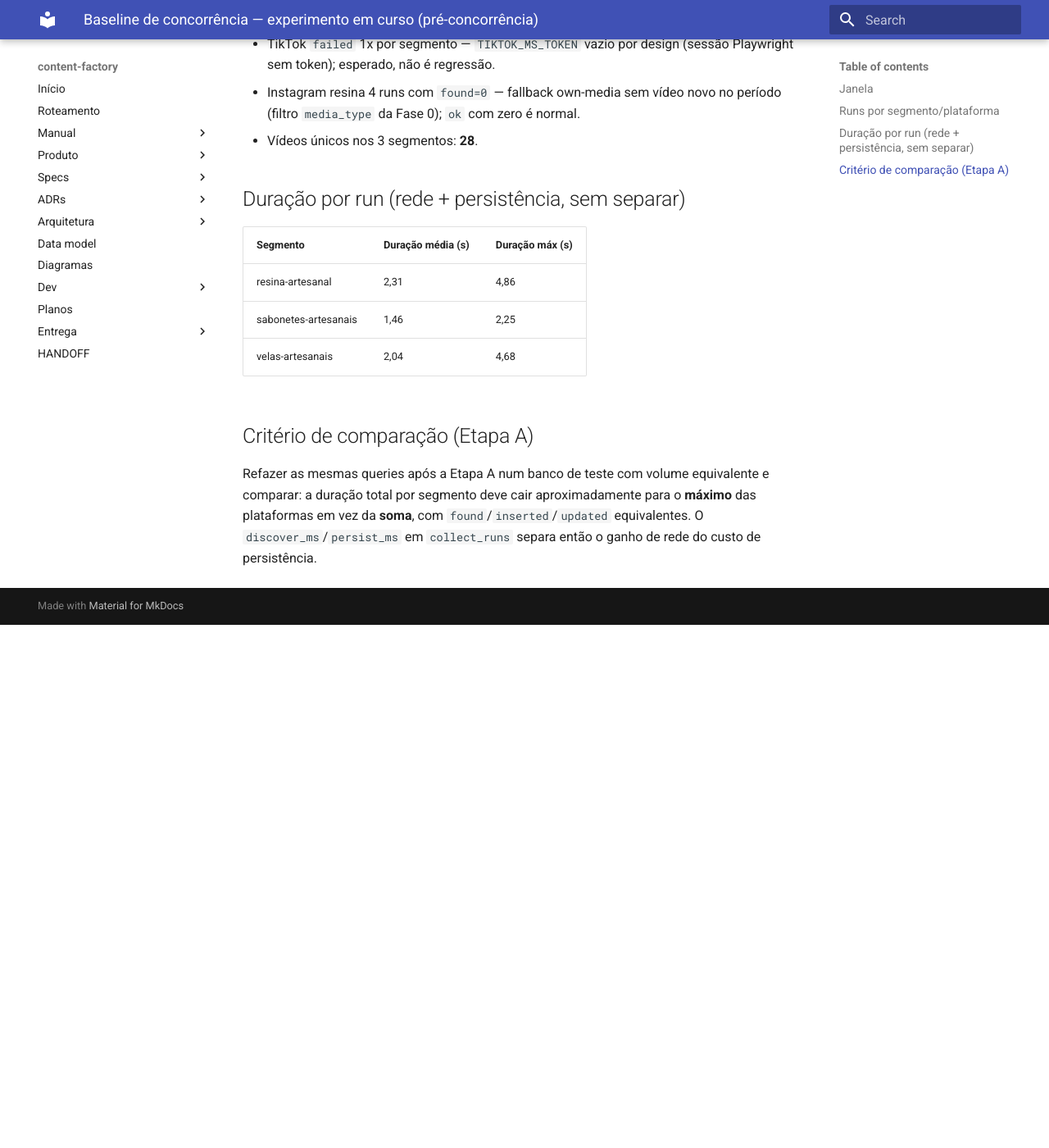
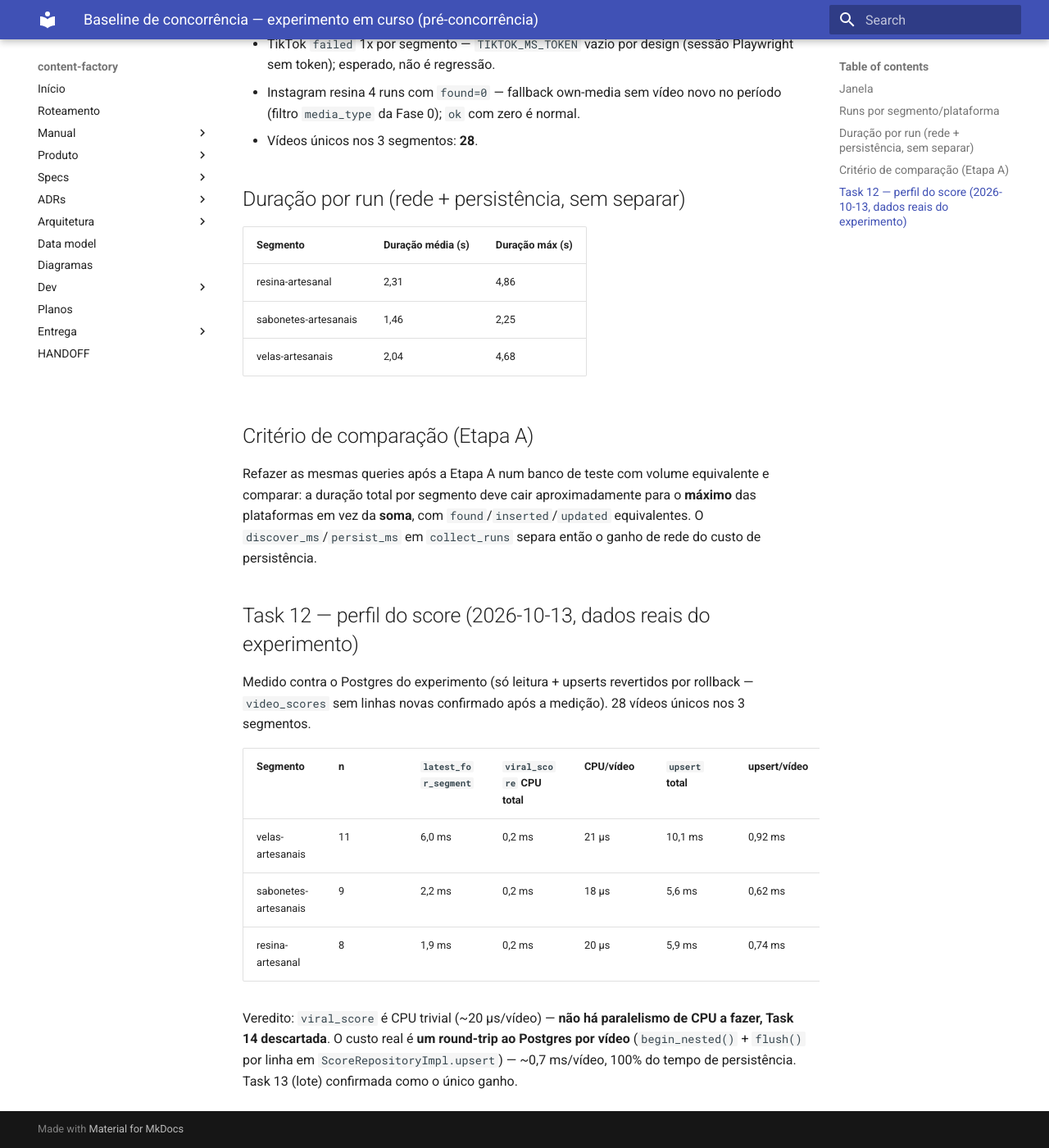
Before and after one commit to leonardodg/content-factory, an MkDocs documentation site: the page built from docs/manual/baseline-concorrencia.md, in a window 1280 px wide and 1400 px high, scrolled down 1601 px. Shown: the whole window at 82% size. Built offline with MkDocs 1.6.1 and Material for MkDocs 9.7.7, drawn with Linux system fonts in a browser that asks for light colours; before the commit the page ends 2363 px from its top, so only the background shows below that.

Commit message:
fix(tests): teste partial do score envenena add_all no caminho em lote (Task 13) + baseline Task 12

```diff
--- a/docs/manual/baseline-concorrencia.md
+++ b/docs/manual/baseline-concorrencia.md
@@ -56,3 +56,21 @@ equivalente e comparar: a duração total por segmento deve cair
 aproximadamente para o **máximo** das plataformas em vez da **soma**, com
 `found`/`inserted`/`updated` equivalentes. O `discover_ms`/`persist_ms` em
 `collect_runs` separa então o ganho de rede do custo de persistência.
+
+## Task 12 — perfil do score (2026-10-13, dados reais do experimento)
+
+Medido contra o Postgres do experimento (só leitura + upserts revertidos
+por rollback — `video_scores` sem linhas novas confirmado após a medição).
+28 vídeos únicos nos 3 segmentos.
+
+| Segmento | n | `latest_for_segment` | `viral_score` CPU total | CPU/vídeo | `upsert` total | upsert/vídeo |
+| --- | --- | --- | --- | --- | --- | --- |
+| velas-artesanais | 11 | 6,0 ms | 0,2 ms | 21 µs | 10,1 ms | 0,92 ms |
+| sabonetes-artesanais | 9 | 2,2 ms | 0,2 ms | 18 µs | 5,6 ms | 0,62 ms |
+| resina-artesanal | 8 | 1,9 ms | 0,2 ms | 20 µs | 5,9 ms | 0,74 ms |
+
+Veredito: `viral_score` é CPU trivial (~20 µs/vídeo) — **não há
+paralelismo de CPU a fazer, Task 14 descartada**. O custo real é **um
+round-trip ao Postgres por vídeo** (`begin_nested()` + `flush()` por linha
+em `ScoreRepositoryImpl.upsert`) — ~0,7 ms/vídeo, 100% do tempo de
+persistência. Task 13 (lote) confirmada como o único ganho.
```
Also changed, not shown: 1 other file.
